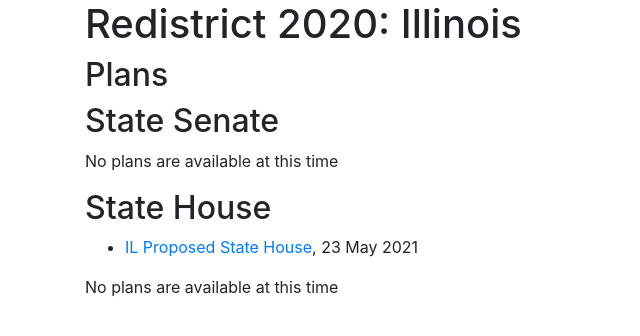
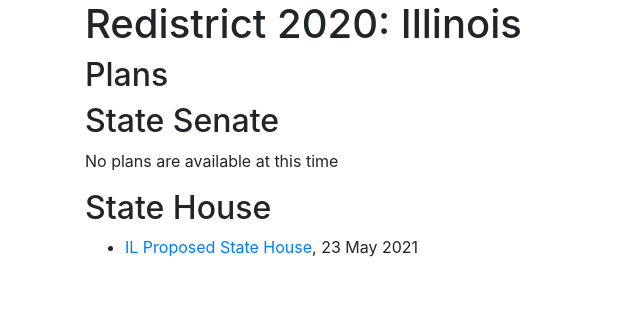
Before and after one commit to PlanScore/Redistrict2020, a Jekyll site: the page built from states/illinois.md, in a window 1280 px wide. Shown: the top 336 px of the page, without its empty margins (0-640 px from the left). Built offline with Jekyll 4.4.1, drawn with Linux system fonts in a browser that asks for light colours.

Commit message:
Update illinois.md

```diff
--- a/states/illinois.md
+++ b/states/illinois.md
@@ -25,8 +25,6 @@ State House
 
 {% for plan in state_plans %}
 - [{{ plan.title }}]({{ plan.url }}), {{ plan.date | date_to_string }}
+{% else %}
+No plans are available at this time
 {% endfor %}
-
-{% if state_plans.length == null %}
-No plans are available at this time
-{% endif %}
```
